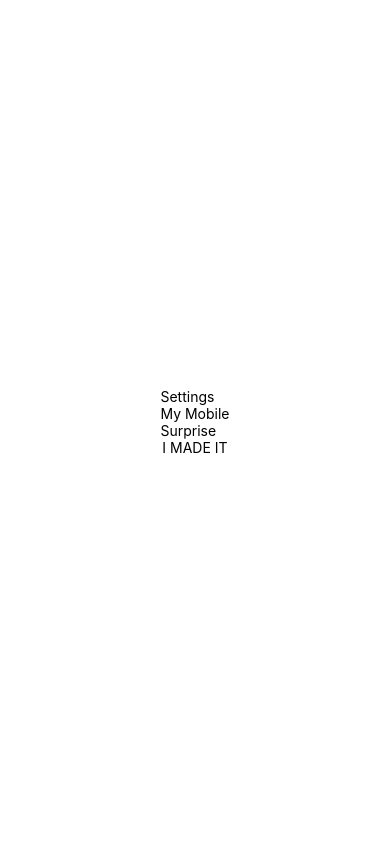
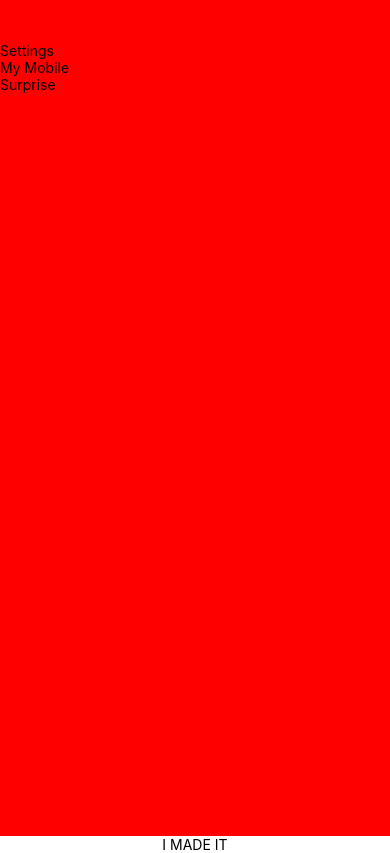
Before and after one commit to Isrealsix/teslaApp, a React Native app: screen / in a window 390 px wide. Built offline with nearby package versions, Linux system fonts and the light colour scheme.

Commit message:
fixed bug on the style props

```diff
--- a/components/CarItem/index.js
+++ b/components/CarItem/index.js
@@ -4,9 +4,9 @@ import styles from './styles';
 
 const CarItem = () => {
 	return (
-		<View styles={styles.carContainer}>
+		<View style={styles.carContainer}>
 			{/* Header */}
-			<View>
+			<View style={styles.header}>
 				<Text>Settings</Text>
 				<Text>My Mobile</Text>
 				<Text>Surprise</Text>
--- a/components/CarItem/styles.js
+++ b/components/CarItem/styles.js
@@ -6,6 +6,9 @@ const styles = StyleSheet.create({
 		height: '100%',
 		backgroundColor: 'red',
 	},
+	header: {
+		marginTop: 50,
+	},
 });
 
 export default styles;
```
